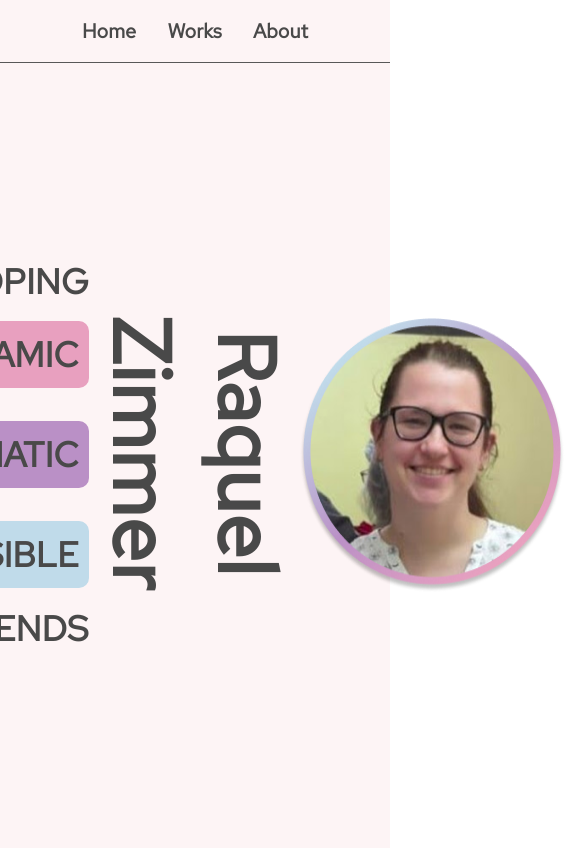
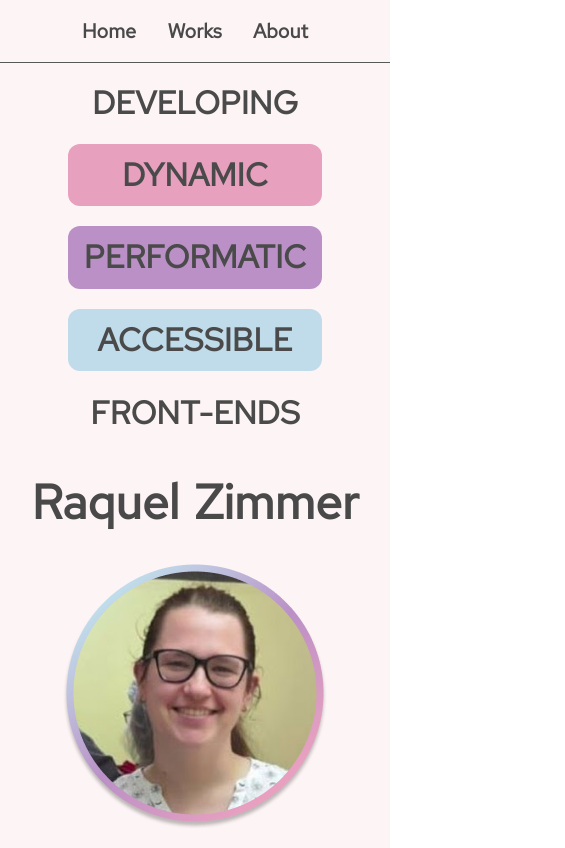
Before and after one commit to rszimmer/portfolio, a React (Create React App) app: page / in a window 390 px wide. Shown: the whole page, 565 px wide, since content can reach past the window. Built offline with nearby package versions, Linux system fonts and the light colour scheme.

Commit message:
:recycle: refactor - Changing css units for responsive behavior; adition of portrait view

```diff
--- a/src/components/Home/Home.css
+++ b/src/components/Home/Home.css
@@ -3,6 +3,7 @@
     flex-direction: row;
     align-items: center;
     justify-content: center;
+    flex-wrap: wrap;
     height: 93vh;
     animation: introduction_animation;
     animation-duration: 1s;
@@ -11,19 +12,20 @@
 #heading_intro {
     all:unset;
     font-family: 'Red Hat Text';
-    color: #494949;
-    font-size: 35px;
+    color: hsl(0, 0%, 29%);
+    font-size: 2rem;
     font-weight: 900;
     text-transform: uppercase;
     text-align: right;
 }
 
 .heading_boxes {
-    height: 53px;
-    width: 250px;
-    border-radius: 10px;
-    padding: 10px;
-    line-height: 100px;
+    width: 12ch;
+    border-radius: 12px;
+    line-height: 4ex;
+    display: block;
+    text-align: center;
+    margin: 20px 0 20px 0;
     animation-name: skills_animation;
 }
 
@@ -51,7 +53,8 @@
     all:unset;
     font-family: 'Red Hat Text';
     color: #494949;
-    font-size: 80px;
+    /* font-size: 80px; */
+    font-size: 5rem;
     font-weight: 900;
     text-align: center;
     writing-mode: vertical-rl;
@@ -59,8 +62,36 @@
 }
 
 .intro_photo {
+    width: fit-content;
+    height: fit-content;
+    align-self: center;
     animation: picture_animation;
     animation-duration: 5s;
+}
+
+@media (orientation: portrait) {
+    #heading_intro {
+        text-align: center;
+    }
+
+    #personal_intro {
+        flex-direction: column;
+        gap: 30px;
+    }
+
+    #name_div {
+        width: 100vw;
+        display: flex;
+        flex-direction: row-reverse;
+        align-items: center;
+        justify-content: center;
+        gap: 15px;
+    }
+
+    .intro_name {
+        writing-mode: horizontal-tb;
+        font-size: 3rem;
+    }
 }
 
 @keyframes introduction_animation {
--- a/src/components/Home/Home.jsx
+++ b/src/components/Home/Home.jsx
@@ -6,24 +6,27 @@ const Home = () => {
   return (
     <section id='home'>
       <h1 id='heading_intro'>
-        Developing <br />
+        Developing
+        {/* <br /> */}
         <span className='heading_boxes' id='dynamic_box'>
           dynamic
         </span>
-        <br />
+        {/* <br /> */}
         <span className='heading_boxes' id='performatic_box'>
           performatic
         </span>
-        <br />
+        {/* <br /> */}
         <span className='heading_boxes' id='accessible_box'>
           accessible
         </span>
-        <br />
+        {/* <br /> */}
         front-ends
       </h1>
       <div id='personal_intro'>
-        <p className='intro_name'>Zimmer</p>
-        <p className='intro_name'>Raquel</p>
+        <div id='name_div'>
+          <p className='intro_name'>Zimmer</p>
+          <p className='intro_name'>Raquel</p>
+        </div>
         <img className='intro_photo' src={icon} alt='Raquel Zimmer Photo' />
       </div>
     </section>
```
